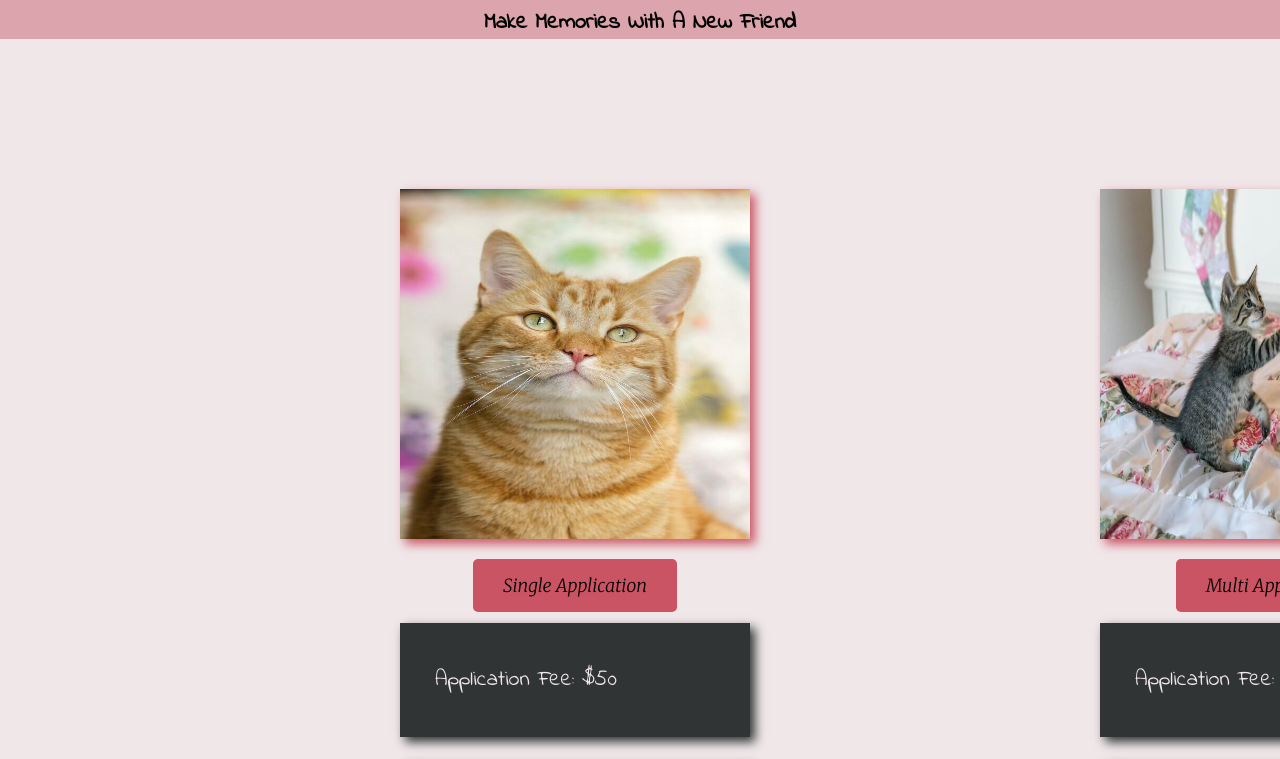
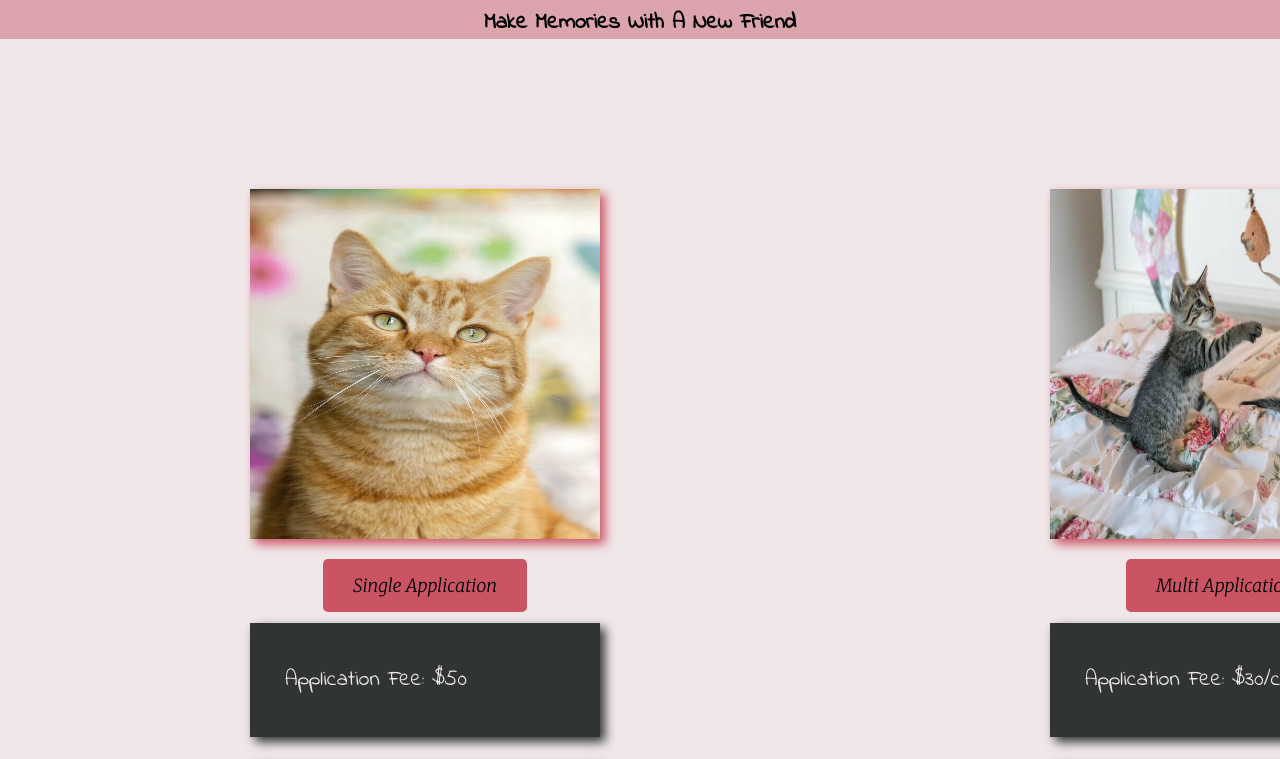
Before and after one commit to ashnw97/wdd130, a plain HTML site: page wfaa/offers.html in a window 1280 px wide. Shown: the part 340-1099 px from the top of the page. Drawn offline with Linux system fonts and the light colour scheme; a web font is replaced by a local one.

Commit message:
changes to spacing on offers page

```diff
--- a/wfaa/styles/style.css
+++ b/wfaa/styles/style.css
@@ -201,20 +201,21 @@ footer a:hover {
 #single {
     grid-row-start: 1;
     grid-row-end: 2;
-    margin-left: 400px;
+    margin-left: 250px;
 }
 #multi {
     grid-column-start: 4;
     grid-column-end: 5;
     grid-row-start: 1;
     grid-row-end: 2;
-    margin-right: 250px;
+    margin-right: 200px;
 }
 #donate {
     grid-column-start: 3;
     grid-row-start: 2;
     grid-row-end: 3;
     margin-top: 75px;
+    margin-right: 100px;
 }
 p {
     font-family: "Fuzzy Bubbles", "Indie Flower", sans-serif;
```
